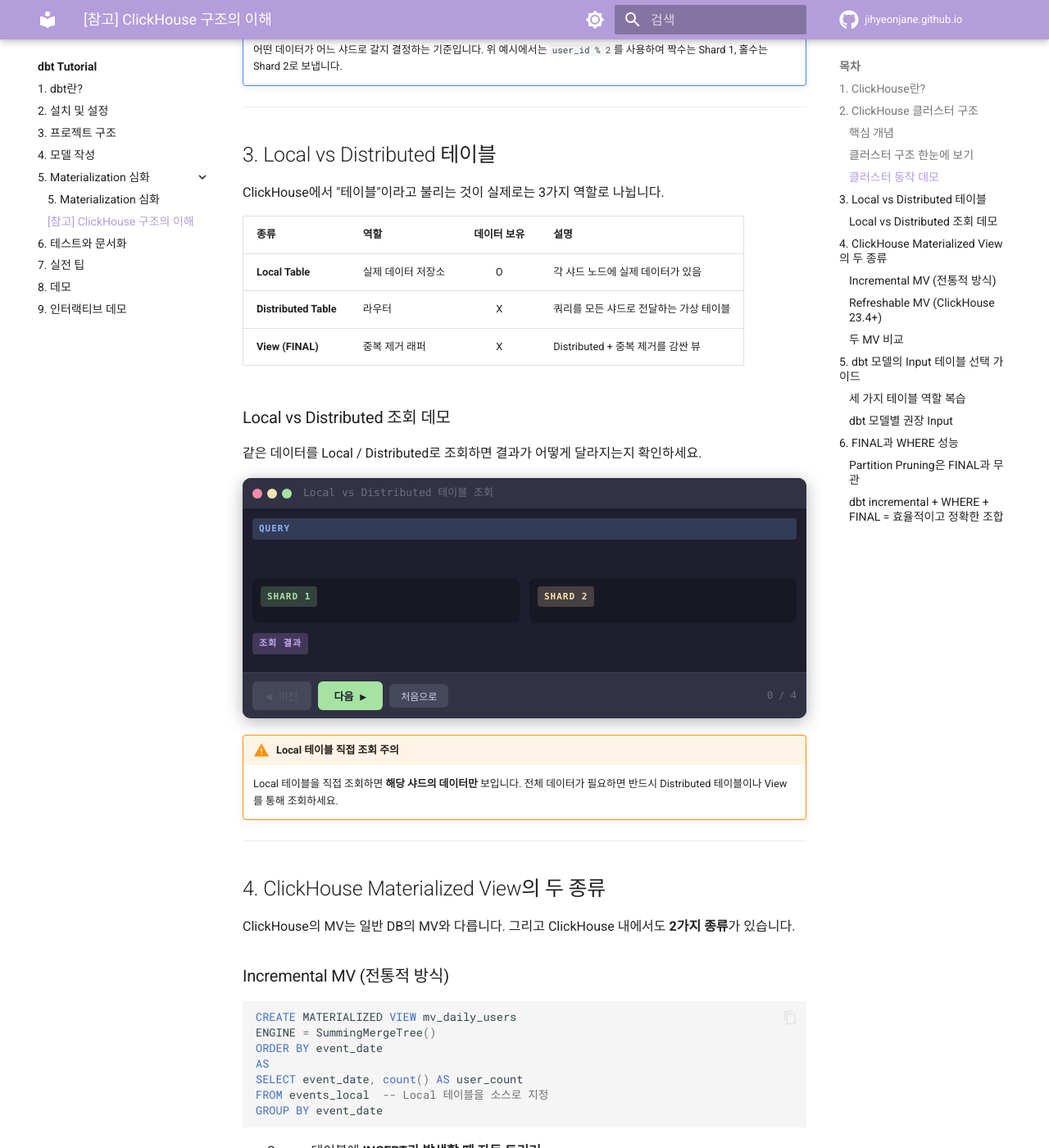
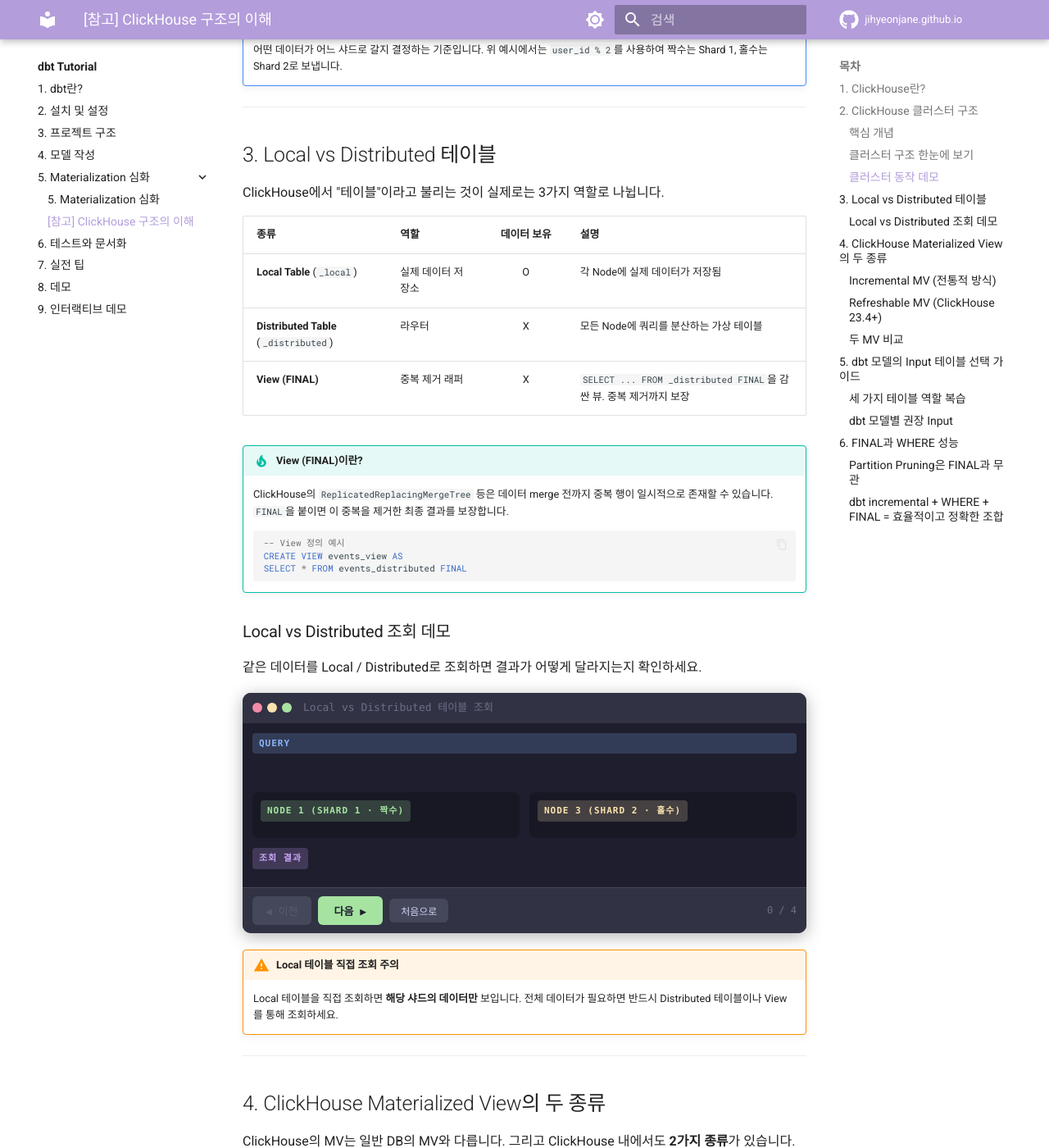
Before and after one commit to jihyeonjane/jihyeonjane.github.io, an MkDocs documentation site: the page built from docs/dbt-tutorial/05-clickhouse.md, in a window 1280 px wide and 1400 px high, scrolled down 2719 px. Shown: the whole window at 82% size. Built offline with MkDocs 1.6.1 and Material for MkDocs 9.7.7, drawn with Linux system fonts in a browser that asks for light colours; comment, search, counter and statistics services are not loaded.

Commit message:
ClickHouse 데모 전체 Node 기반 용어로 통일 + View FINAL 설명 보강
- 모든 데모 텍스트에서 "Shard 1" → "Node 1 (Shard 1)" 형태로 변경
- Replica 자동 복제 과정을 note에 명시
- Local vs Distributed 데모: Node 접속 기준으로 설명
- View FINAL: CREATE VIEW 정의 예시 코드 추가
- 3장 테이블에 View FINAL tip 박스 추가

Co-Authored-By: Claude Opus 4.6 (1M context) <noreply@anthropic.com>

````diff
--- a/docs/dbt-tutorial/05-clickhouse.md
+++ b/docs/dbt-tutorial/05-clickhouse.md
@@ -141,9 +141,17 @@ ClickHouse에서 "테이블"이라고 불리는 것이 실제로는 3가지 역
 
 | 종류 | 역할 | 데이터 보유 | 설명 |
 |------|------|:-----------:|------|
-| **Local Table** | 실제 데이터 저장소 | O | 각 샤드 노드에 실제 데이터가 있음 |
-| **Distributed Table** | 라우터 | X | 쿼리를 모든 샤드로 전달하는 가상 테이블 |
-| **View (FINAL)** | 중복 제거 래퍼 | X | Distributed + 중복 제거를 감싼 뷰 |
+| **Local Table** (`_local`) | 실제 데이터 저장소 | O | 각 Node에 실제 데이터가 저장됨 |
+| **Distributed Table** (`_distributed`) | 라우터 | X | 모든 Node에 쿼리를 분산하는 가상 테이블 |
+| **View (FINAL)** | 중복 제거 래퍼 | X | `SELECT ... FROM _distributed FINAL`을 감싼 뷰. 중복 제거까지 보장 |
+
+!!! tip "View (FINAL)이란?"
+    ClickHouse의 `ReplicatedReplacingMergeTree` 등은 데이터 merge 전까지 중복 행이 일시적으로 존재할 수 있습니다. `FINAL`을 붙이면 이 중복을 제거한 최종 결과를 보장합니다.
+    ```sql
+    -- View 정의 예시
+    CREATE VIEW events_view AS
+    SELECT * FROM events_distributed FINAL
+    ```
 
 ### Local vs Distributed 조회 데모
 
@@ -163,11 +171,11 @@ ClickHouse에서 "테이블"이라고 불리는 것이 실제로는 3가지 역
     </div>
     <div style="display:flex; gap:12px; padding:0 12px 12px;">
       <div style="flex:1; background:#181825; border-radius:8px; padding:10px;" id="ch-ld-shard1-box">
-        <div class="flow-panel-label" style="background:#a6e3a133;color:#a6e3a1;">Shard 1</div>
+        <div class="flow-panel-label" style="background:#a6e3a133;color:#a6e3a1;">Node 1 (Shard 1 · 짝수)</div>
         <div id="ch-ld-shard1-area"></div>
       </div>
       <div style="flex:1; background:#181825; border-radius:8px; padding:10px;" id="ch-ld-shard2-box">
-        <div class="flow-panel-label" style="background:#f9e2af33;color:#f9e2af;">Shard 2</div>
+        <div class="flow-panel-label" style="background:#f9e2af33;color:#f9e2af;">Node 3 (Shard 2 · 홀수)</div>
         <div id="ch-ld-shard2-area"></div>
       </div>
     </div>
--- a/docs/javascripts/clickhouse.js
+++ b/docs/javascripts/clickhouse.js
@@ -315,29 +315,29 @@ var chClusterSteps = [
   {
     action: function() {
       chAddStep('ch-cluster-client-steps', '<span class="step-num">1</span>INSERT INTO users — 6명의 데이터를 넣습니다', 'send');
-      chAddStep('ch-cluster-client-steps', '<code>shard_key: user_id % 2\n짝수 → Shard 1 / 홀수 → Shard 2</code>', 'info');
-      document.getElementById('ch-cluster-shard1-area').innerHTML = chBuildTable('Shard 1 — users_local', ['user_id', 'name'], [], { id: 'ch-cl-s1' });
-      document.getElementById('ch-cluster-shard2-area').innerHTML = chBuildTable('Shard 2 — users_local', ['user_id', 'name'], [], { id: 'ch-cl-s2' });
+      chAddStep('ch-cluster-client-steps', '<code>shard_key: user_id % 2\n짝수 → Node 1,2 (Shard 1) / 홀수 → Node 3,4 (Shard 2)</code>', 'info');
+      document.getElementById('ch-cluster-shard1-area').innerHTML = chBuildTable('Node 1 — users_local (Shard 1)', ['user_id', 'name'], [], { id: 'ch-cl-s1' });
+      document.getElementById('ch-cluster-shard2-area').innerHTML = chBuildTable('Node 3 — users_local (Shard 2)', ['user_id', 'name'], [], { id: 'ch-cl-s2' });
     },
-    note: '아직 데이터가 없는 빈 Shard 2개가 준비되어 있습니다',
+    note: '아직 데이터가 없는 빈 Node들이 준비되어 있습니다. 복제본(Node 2, 4)은 자동 sync됩니다.',
   },
   {
     action: function() {
-      chAddStep('ch-cluster-client-steps', '<span class="step-num">2</span>user_id=1 (alice) → 1%2=1 홀수 → Shard 2', 'send');
+      chAddStep('ch-cluster-client-steps', '<span class="step-num">2</span>user_id=1 (alice) → 1%2=1 홀수 → Node 3 (Shard 2)', 'send');
       chAddRowToShard('ch-cl-s2', { user_id: 1, name: 'alice' });
     },
-    note: 'alice(user_id=1)는 홀수이므로 Shard 2로 라우팅됩니다',
+    note: 'alice(user_id=1)는 홀수이므로 Node 3(Shard 2)으로 라우팅. Node 4(Replica B)에 자동 복제됩니다.',
   },
   {
     action: function() {
-      chAddStep('ch-cluster-client-steps', '<span class="step-num">3</span>user_id=2 (bob) → 2%2=0 짝수 → Shard 1', 'send');
+      chAddStep('ch-cluster-client-steps', '<span class="step-num">3</span>user_id=2 (bob) → 2%2=0 짝수 → Node 1 (Shard 1)', 'send');
       chAddRowToShard('ch-cl-s1', { user_id: 2, name: 'bob' });
     },
-    note: 'bob(user_id=2)는 짝수이므로 Shard 1로 라우팅됩니다',
+    note: 'bob(user_id=2)는 짝수이므로 Node 1(Shard 1)으로 라우팅. Node 2(Replica B)에 자동 복제됩니다.',
   },
   {
     action: function() {
-      chAddStep('ch-cluster-client-steps', '<span class="step-num">4</span>user_id=3 (charlie) → Shard 2 / user_id=4 (dave) → Shard 1', 'send');
+      chAddStep('ch-cluster-client-steps', '<span class="step-num">4</span>charlie → Node 3 (Shard 2) / dave → Node 1 (Shard 1)', 'send');
       chAddRowToShard('ch-cl-s2', { user_id: 3, name: 'charlie' });
       chAddRowToShard('ch-cl-s1', { user_id: 4, name: 'dave' });
     },
@@ -345,16 +345,16 @@ var chClusterSteps = [
   },
   {
     action: function() {
-      chAddStep('ch-cluster-client-steps', '<span class="step-num">5</span>user_id=5 (eve) → Shard 2 / user_id=6 (frank) → Shard 1', 'send');
+      chAddStep('ch-cluster-client-steps', '<span class="step-num">5</span>eve → Node 3 (Shard 2) / frank → Node 1 (Shard 1)', 'send');
       chAddRowToShard('ch-cl-s2', { user_id: 5, name: 'eve' });
       chAddRowToShard('ch-cl-s1', { user_id: 6, name: 'frank' });
     },
-    note: 'INSERT 완료! Shard 1에 3건(짝수), Shard 2에 3건(홀수). 각 Replica는 자동 동기화됩니다.',
+    note: 'INSERT 완료! Node 1,2(Shard 1)에 짝수 3건, Node 3,4(Shard 2)에 홀수 3건. 같은 Shard의 Replica끼리 자동 동기화.',
   },
   {
     action: function() {
       chAddStep('ch-cluster-client-steps', '<span class="step-num">6</span>SELECT * FROM users_distributed', 'send');
-      chAddStep('ch-cluster-client-steps', '<code>-- Distributed 테이블이 모든 Shard에 동시 조회</code>', 'info');
+      chAddStep('ch-cluster-client-steps', '<code>-- Distributed: 각 Shard에서 Node 하나씩 선택하여 조회</code>', 'info');
       chGlowRows('ch-cl-s1');
       chGlowRows('ch-cl-s2');
     },
@@ -434,43 +434,43 @@ var chLDState = { step: -1, playing: false };
 var chLDSteps = [
   {
     action: function() {
-      // Show initial shard data
       document.getElementById('ch-ld-shard1-area').innerHTML = chBuildTable('users_local', ['user_id', 'name'], SHARD1_DATA, { id: 'ch-ld-s1' });
       document.getElementById('ch-ld-shard2-area').innerHTML = chBuildTable('users_local', ['user_id', 'name'], SHARD2_DATA, { id: 'ch-ld-s2' });
-      chAddStep('ch-local-dist-query-steps', '<span class="step-num">1</span>현재 클러스터에 6명의 데이터가 샤드별로 분산 저장되어 있습니다', 'info');
+      chAddStep('ch-local-dist-query-steps', '<span class="step-num">1</span>현재 4개 Node에 6명의 데이터가 분산 저장되어 있습니다', 'info');
     },
-    note: 'Shard 1: bob, dave, frank (짝수) / Shard 2: alice, charlie, eve (홀수)',
+    note: 'Node 1,2 (Shard 1): bob, dave, frank / Node 3,4 (Shard 2): alice, charlie, eve',
   },
   {
     action: function() {
       chAddStep('ch-local-dist-query-steps', '<span class="step-num">2</span>SELECT * FROM users_local (Local 테이블 직접 조회)', 'send');
-      chAddStep('ch-local-dist-query-steps', '<code>-- 접속한 노드(Shard 1)의 데이터만 보임!</code>', 'warn');
+      chAddStep('ch-local-dist-query-steps', '<code>-- 접속한 Node 1의 데이터만 보임!</code>', 'warn');
       chDimBox('ch-ld-shard2-box');
       chGlowRows('ch-ld-s1');
-      document.getElementById('ch-ld-result-area').innerHTML = chBuildTable('결과: 3건만 반환 (Shard 1만)', ['user_id', 'name'], SHARD1_DATA, { id: 'ch-ld-r1' });
+      document.getElementById('ch-ld-result-area').innerHTML = chBuildTable('결과: 3건만 반환 (Node 1만)', ['user_id', 'name'], SHARD1_DATA, { id: 'ch-ld-r1' });
       chGlowRows('ch-ld-r1');
     },
-    note: 'Local 테이블 조회 → 접속한 샤드의 데이터만 보입니다. 나머지 3건은 누락!',
+    note: 'Local 테이블 조회 → 접속한 Node의 데이터만 보입니다. 나머지 Node의 3건은 누락!',
   },
   {
     action: function() {
       chLightBox('ch-ld-shard2-box');
       chAddStep('ch-local-dist-query-steps', '<span class="step-num">3</span>SELECT * FROM users_distributed (Distributed 테이블 조회)', 'send');
+      chAddStep('ch-local-dist-query-steps', '<code>-- 각 Shard에서 Node 하나씩 선택 → 합산</code>', 'info');
       chGlowRows('ch-ld-s1');
       chGlowRows('ch-ld-s2');
-      document.getElementById('ch-ld-result-area').innerHTML = chBuildTable('결과: 6건 전체 반환 (모든 Shard)', ['user_id', 'name'], CH_USERS, { id: 'ch-ld-r2' });
+      document.getElementById('ch-ld-result-area').innerHTML = chBuildTable('결과: 6건 전체 반환 (Node 1 + Node 3 조합)', ['user_id', 'name'], CH_USERS, { id: 'ch-ld-r2' });
       chGlowRows('ch-ld-r2');
     },
-    note: 'Distributed 테이블 조회 → 모든 샤드의 데이터가 합쳐져 전체 6건 반환!',
+    note: 'Distributed: 각 Shard에서 Node 하나씩 골라 합침 → 완전한 테이블 6건!',
   },
   {
     action: function() {
-      chAddStep('ch-local-dist-query-steps', '<span class="step-num">4</span>SELECT * FROM users_view (View FINAL — 중복 제거)', 'send');
-      chAddStep('ch-local-dist-query-steps', '<code>-- Distributed + FINAL → 전체 데이터 + 중복 제거</code>', 'receive');
+      chAddStep('ch-local-dist-query-steps', '<span class="step-num">4</span>SELECT * FROM users_view (View FINAL)', 'send');
+      chAddStep('ch-local-dist-query-steps', '<code>-- Distributed + FINAL → 전체 데이터 + 중복 제거\n-- CREATE VIEW users_view AS\n--   SELECT * FROM users_distributed FINAL</code>', 'receive');
       document.getElementById('ch-ld-result-area').innerHTML = chBuildTable('결과: 6건 (중복 제거 완료)', ['user_id', 'name'], CH_USERS, { id: 'ch-ld-r3' });
       chGlowRows('ch-ld-r3');
     },
-    note: 'View (FINAL) = Distributed + 중복 제거. 가장 안전하고 정확한 조회 방법입니다.',
+    note: 'View (FINAL) = Distributed + 중복 제거. dbt에서 source로 쓰기에 가장 안전한 방법.',
   },
 ];
 
````
